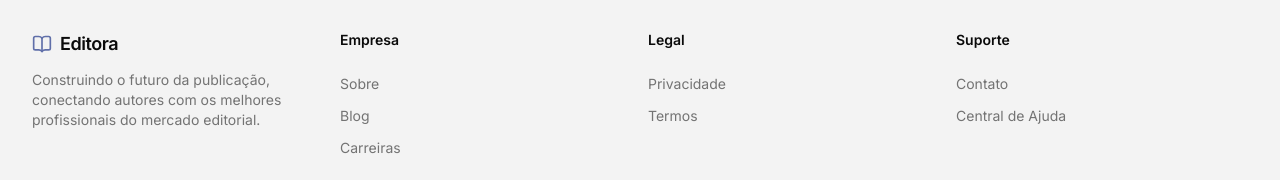
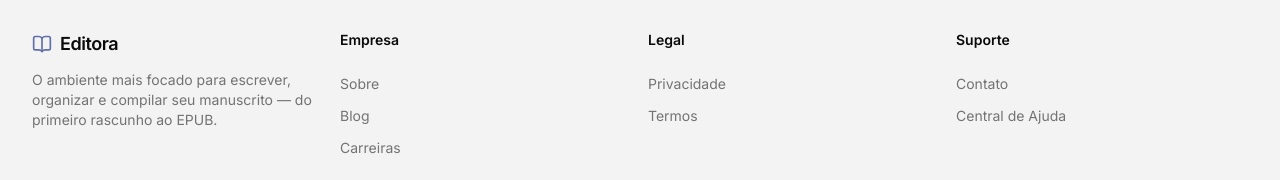
Before and after one commit to danub-io/editora, a Next.js app in the folder web/: page / in a window 1280 px wide. Shown: the part 2649-2829 px from the top of the page. Built offline with nearby package versions, Linux system fonts and the light colour scheme.

Commit message:
feat: update footer description text to describe personal manuscript editor

```diff
--- a/web/src/components/footer/Footer.tsx
+++ b/web/src/components/footer/Footer.tsx
@@ -14,8 +14,8 @@ export function Footer() {
             </span>
           </Link>
           <p className="max-w-xs text-sm text-muted-foreground">
-            Construindo o futuro da publicação, conectando autores com os
-            melhores profissionais do mercado editorial.
+            O ambiente mais focado para escrever, organizar e compilar seu manuscrito —
+            do primeiro rascunho ao EPUB.
           </p>
         </div>
 
```
